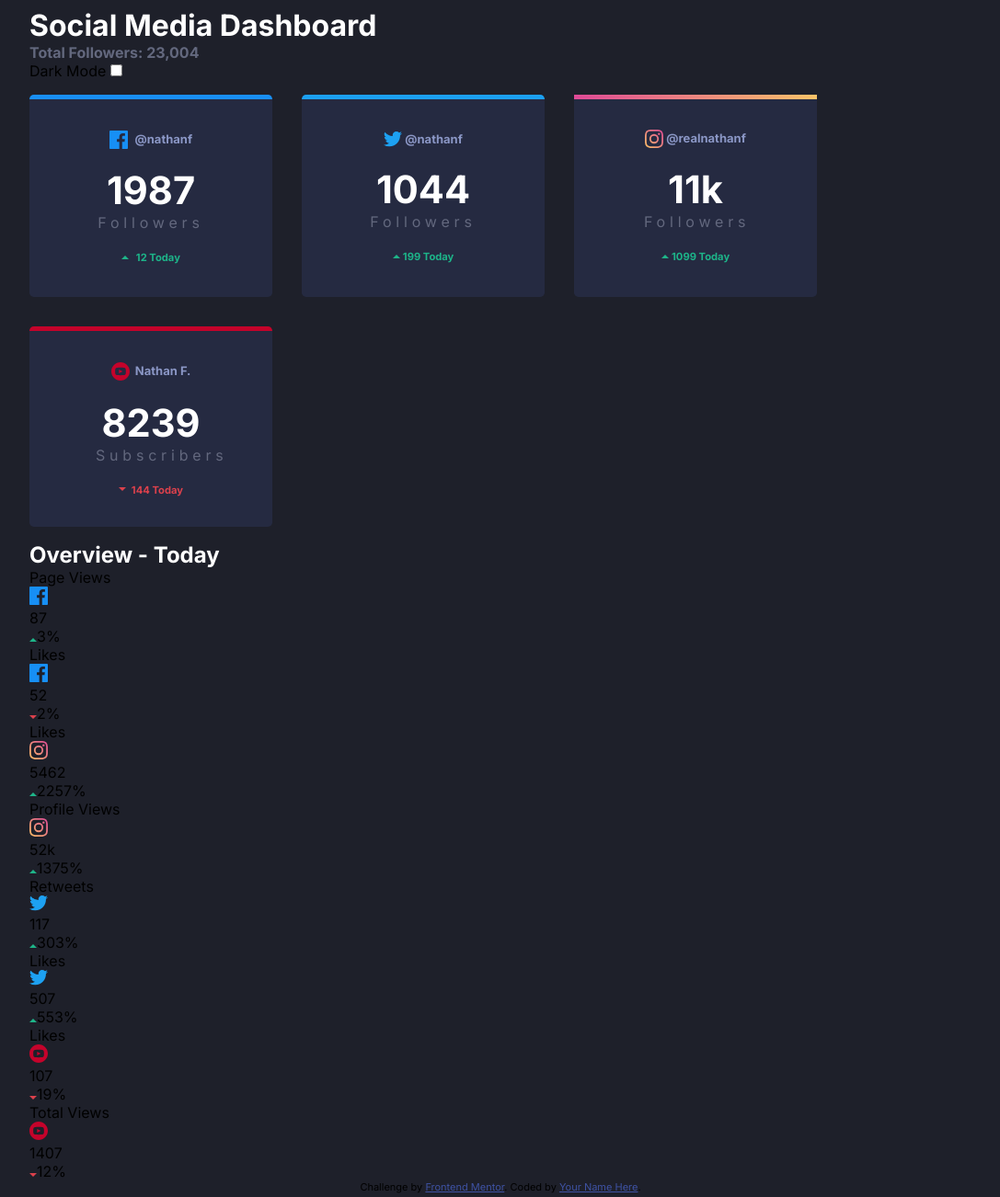
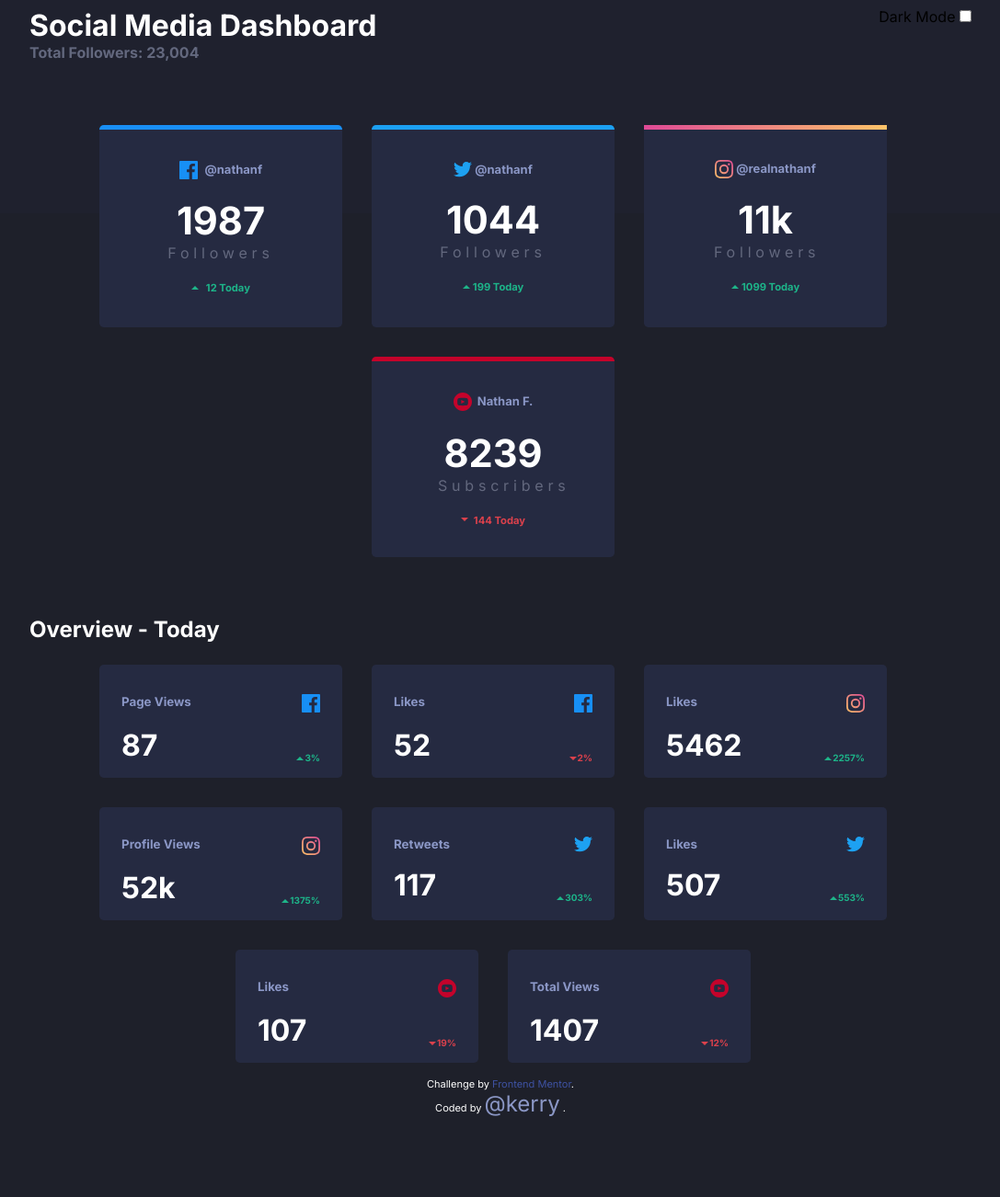
Before and after one commit to kerry-okpere/GDG-mentor-academy, a plain HTML site: page index.html in a window 1280 px wide. Shown: the part 40-1342 px from the top of the page at 92% size, without its empty margins (96-1183 px from the left). After the commit the page ends 1255 px from the top, so only its background shows below. Drawn offline with Linux system fonts and the light colour scheme.

Commit message:
create action cards

```diff
--- a/index.html
+++ b/index.html
@@ -19,6 +19,7 @@
   <main>
     <div class="intro">
       <div>
+        <div>
           <h1 class="intro__head">Social Media Dashboard</h1>
           <p class="intro__subtext">Total Followers: 23,004</p>
         </div>
@@ -28,7 +29,9 @@
           <span></span>
         </Label>
       </div>
+    </div>
     <section class="card__container">
+      <div>
       <div class="card card-facebook">
         <p><img class="card__social" src="./images/icon-facebook.svg" alt="facebook icon" srcset=""> <span class="card__username">@nathanf</span></p>
         <p class="card__amount">1987</p>
@@ -53,9 +56,12 @@
         <p class="card__attr">Subscribers</p>
         <p><img class="card__icon" src="./images/icon-down.svg" alt="arrow icon" srcset=""><span class="card__timeline-down"> 144 Today</span></p>
       </div>
+      </div>
     </section>
-    <section>
+    <section class="action__container">
       <h2 class="overview"> Overview - Today</h2>
+      <div>
+
       <div class="action">
         <div class="action__">
           <p class="action__name">Page Views</p>
@@ -63,7 +69,7 @@
         </div>
         <div class="action__">
           <p class="action_amt">87</p>
-          <p class="action__percent"><img class="action__icon" src="./images/icon-up.svg" alt="" srcset="">3%</p>
+          <p class="action__percent-up"><img class="action__icon" src="./images/icon-up.svg" alt="" srcset="">3%</p>
         </div>
       </div>
       <div class="action">
@@ -73,7 +79,7 @@
         </div>
         <div class="action__">
           <p class="action_amt">52</p>
-          <p class="action__percent"><img class="action__icon" src="./images/icon-down.svg" alt="" srcset="">2%</p>
+          <p class="action__percent-down"><img class="action__icon" src="./images/icon-down.svg" alt="" srcset="">2%</p>
         </div>
       </div>
       <div class="action">
@@ -83,7 +89,7 @@
         </div>
         <div class="action__">
           <p class="action_amt">5462</p>
-          <p class="action__percent"><img class="action__icon" src="./images/icon-up.svg" alt="" srcset="">2257%</p>
+          <p class="action__percent-up"><img class="action__icon" src="./images/icon-up.svg" alt="" srcset="">2257%</p>
         </div>
       </div>
       <div class="action">
@@ -93,7 +99,7 @@
         </div>
         <div class="action__">
           <p class="action_amt">52k</p>
-          <p class="action__percent"><img class="action__icon" src="./images/icon-up.svg" alt="" srcset="">1375%</p>
+          <p class="action__percent-up"><img class="action__icon" src="./images/icon-up.svg" alt="" srcset="">1375%</p>
         </div>
       </div>
       <div class="action">
@@ -103,7 +109,7 @@
         </div>
         <div class="action__">
           <p class="action_amt">117</p>
-          <p class="action__percent"><img class="action__icon" src="./images/icon-up.svg" alt="" srcset="">303%</p>
+          <p class="action__percent-up"><img class="action__icon" src="./images/icon-up.svg" alt="" srcset="">303%</p>
         </div>
       </div>
       <div class="action">
@@ -113,7 +119,7 @@
         </div>
         <div class="action__">
           <p class="action_amt">507</p>
-          <p class="action__percent"><img class="action__icon" src="./images/icon-up.svg" alt="" srcset="">553%</p>
+          <p class="action__percent-up"><img class="action__icon" src="./images/icon-up.svg" alt="" srcset="">553%</p>
         </div>
       </div>
       <div class="action">
@@ -123,7 +129,7 @@
         </div>
         <div class="action__">
           <p class="action_amt">107</p>
-          <p class="action__percent"><img class="action__icon" src="./images/icon-down.svg" alt="" srcset="">19%</p>
+          <p class="action__percent-down"><img class="action__icon" src="./images/icon-down.svg" alt="" srcset="">19%</p>
         </div>
       </div>
       <div class="action">
@@ -133,15 +139,20 @@
         </div>
         <div class="action__">
           <p class="action_amt">1407</p>
-          <p class="action__percent"><img class="action__icon" src="./images/icon-down.svg" alt="" srcset="">12%</p>
+          <p class="action__percent-down"><img class="action__icon" src="./images/icon-down.svg" alt="" srcset="">12%</p>
+        </div>
       </div>
     </div>
     </section>
   </main>
 
   <div class="attribution">
+    <p>
       Challenge by <a href="https://www.frontendmentor.io?ref=challenge" target="_blank">Frontend Mentor</a>.
-    Coded by <a href="#">Your Name Here</a>.
+    </p>
+    <p>
+      Coded by <a href="https://github.com/kerry-okpere"> <span>@kerry</span> </a>.
+    </p>
   </div>
 </body>
 </html>
--- a/style/actions.css
+++ b/style/actions.css
@@ -0,0 +1,56 @@
+.action__container{
+    padding: 0rem 8rem;
+    /* margin-right: -1rem; */
+
+}
+.action__container > div{
+    display: flex;
+    flex-wrap: wrap;
+    justify-content: center;
+    margin-left: -1rem
+}
+.action{
+    margin: 1rem;
+    padding: 1rem 1.5rem;
+    background-color: var(--dark-desaturated-blue-card-bg);
+    width: 16.5rem;
+    box-sizing: border-box;
+    border-radius: 0.3rem;
+    transition: background-color 0.3s ease;
+}
+.action:hover{
+    background-color: #3a3e57;
+}
+.action__{
+    margin-top: 01rem;
+    display: flex;
+    justify-content: space-between;
+}
+.action__name{
+    color: var(--desaturated-blue-text);
+    font-size: smaller;
+    font-weight: var(--font-weight-lg);
+}
+
+.action_amt{
+    font-size: xx-large;
+    font-weight: var(--font-weight-lg);
+    color: var(--white-text);
+
+}
+.action__percent-up{
+    color: var(--lime-green);
+    font-size: x-small;
+    font-weight: var(--font-weight-lg);
+    align-self: flex-end;
+}
+.action__percent-down{
+    color: var(--bright-red);
+    font-size: x-small;
+    font-weight: var(--font-weight-lg);
+    align-self: flex-end;
+}
+.action__icon{
+    vertical-align: middle;
+    margin-right: 1px;
+}
--- a/style/card.css
+++ b/style/card.css
@@ -6,10 +6,10 @@
     text-align: center;
     box-sizing: border-box;
     width: 16.5rem;
+    transition: background-color 0.3s ease;
 }
 .card:hover{
-    background-color: var(--dark-desaturated-blue-card-bg);
-
+    background-color: #3a3e57;
 }
 .card-facebook{
     border-top: 5px solid var(--facebook);
--- a/style/index.css
+++ b/style/index.css
@@ -1,5 +1,6 @@
 @import './variables.css';
 @import './card.css';
+@import './actions.css';
 
 *{
     margin: 0;
@@ -9,7 +10,15 @@ body {
 	min-height: 100vh;
 	background-color: var(--very-dark-blue-bg);
 	font-family: var(--font-family);
+}
+.intro{
+	height: 17rem;
+	background-color: var(--very-dark-blue-top-bg-pattern);
+}
+.intro > div{
 	padding: 3rem 8rem;
+	display: flex;
+	justify-content: space-between;
 }
 .intro__head{
 	color: var(--white-text);
@@ -20,9 +29,28 @@ body {
 }
 .overview{
 	color: var(--white-text);
+	padding-bottom: 0.5rem ;
 }
 .card__container{
-	margin-left: -1rem;
+	padding: 3rem 8rem 0rem;
+	position: relative;
+	margin-bottom: -7rem;
+}
+.card__container > div{
+	position: relative;
 	display: flex;
 	flex-wrap: wrap;
+	justify-content: center;
+	top: -10rem;
+	margin-left: -1rem
 }
+.attribution{
+	color: var(--white-text);
+}
+.attribution > p > a > span{
+	font-size: x-large;
+	color: var(--desaturated-blue-text);
+}
+.attribution > p > a{
+	text-decoration: none;
+}
```
Also changed, not shown: README.md, js/index.js (added), 1 other file. Lines whose indentation alone changed are shown as unchanged.
